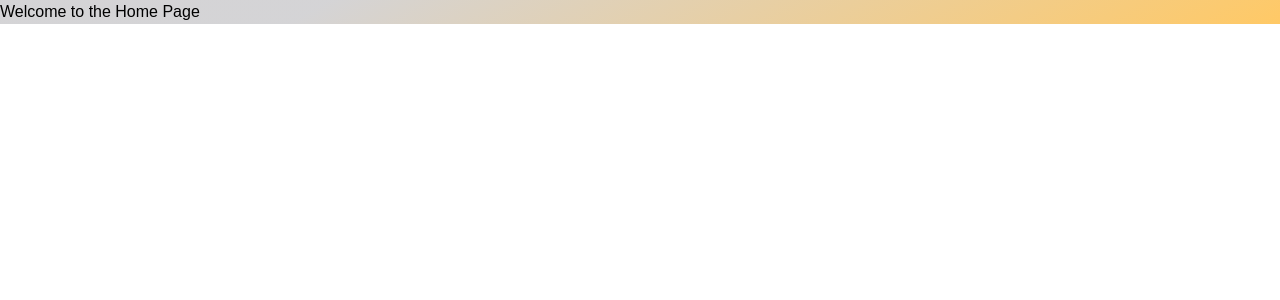
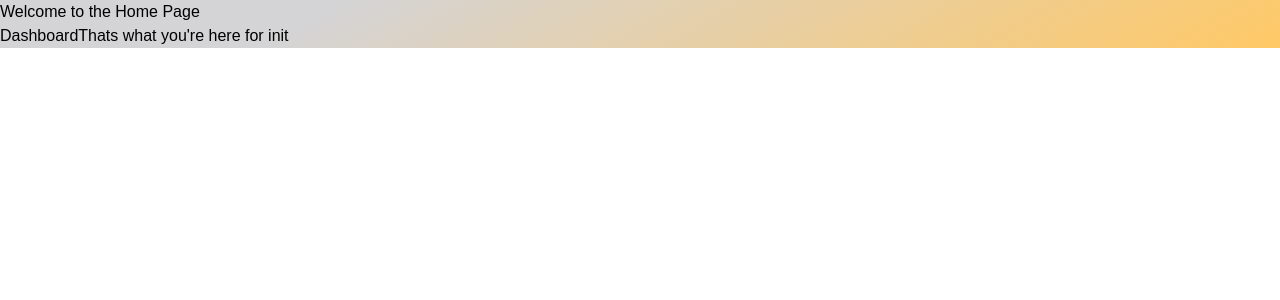
Before and after one commit to Udeh-png/next-dashboard, a Next.js app: page / in a window 1280 px wide. Shown: the top 300 px of the page. Built offline with nearby package versions, Linux system fonts and the light colour scheme.

Commit message:
fix up home page

```diff
--- a/src/app/page.tsx
+++ b/src/app/page.tsx
@@ -1,5 +1,19 @@
 import { Card } from "@/components/Card";
+import Link from "next/link";
 
 export default function Home() {
-  return <div className="bg-red-500">Welcome to the Home Page</div>;
+  return (
+    <div className="grid grid-rows-[1fr_8fr]">
+      <Card>Welcome to the Home Page</Card>
+      <div className="flex justify-center items-center">
+        <Link
+          href="/dashboard"
+          className="px-7 py-1 rounded bg-trans-white flex flex-col items-center hover:bg-[rgba(255,255,255,0.6)] transition-colors"
+        >
+          Dashboard
+          <span className="text-[7px]">Thats what you're here for init</span>
+        </Link>
+      </div>
+    </div>
+  );
 }
```
